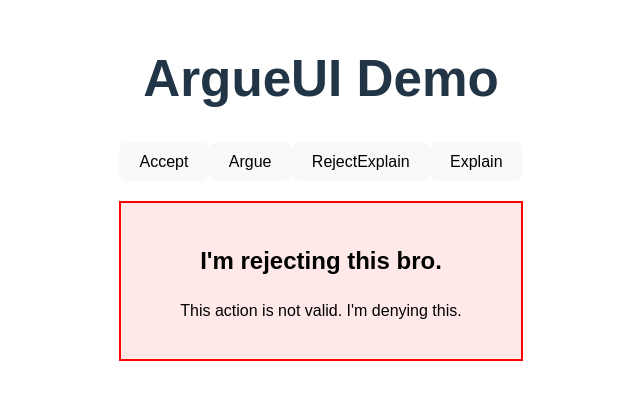
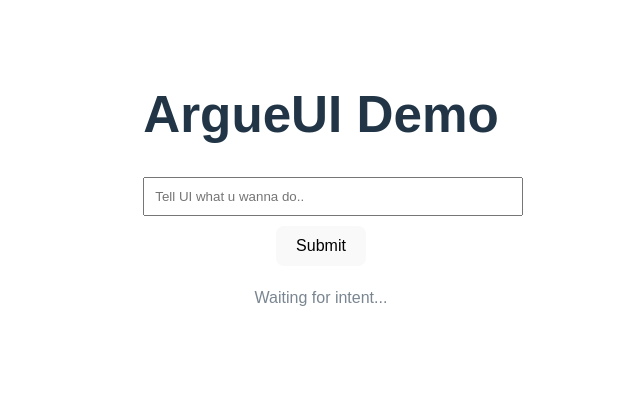
Before and after one commit to Pritam-Sing-2025/arguui, a React (Vite) app: page / in a window 1280 px wide. Shown: the part 211-610 px from the top of the page, without its empty margins (319-959 px from the left). Built offline with nearby package versions, Linux system fonts and the light colour scheme.

Commit message:
change UI based on user input

```diff
--- a/src/App.jsx
+++ b/src/App.jsx
@@ -7,8 +7,33 @@ import Reject from './components/reject.jsx';
 import Explain from './components/explain.jsx';
 
 function App() {
-  const [uiState, setUiState] = useState("reject"); //accept, argue, reject, explain
+  const [uiState, setUiState] = useState(null); //accept, argue, reject, explain
+  const [input, setInput] = useState("");
+
+  const decideUI = (input) => {
+    const lower = input.trim().toLowerCase();
+    if (!lower) {
+      setUiState('reject');
+      return;
+    }
+    if (lower.includes("submit") || lower.includes("ok")) {
+      setUiState("accept");
+    }
+    else if (lower.includes("why") || lower.includes("explain")) {
+      setUiState("explain");
+    }
+    else if (lower.includes("don't care") || lower.includes("dont care") || lower.includes("force")) {
+      setUiState("argue");
+    }
+    else {
+      setUiState("reject");
+    }
+  };
+
   const renderUI = () => {
+    if (!uiState) {
+      return <p style={{opacity: 0.6}}>Waiting for intent...</p>;
+    }
     switch (uiState) {
       case "accept":
         return <Accept />
@@ -18,19 +43,42 @@ function App() {
         return <Reject />
       case "explain":
         return <Explain />
+      default:
+        return null;
     }
   };
+
   return (
         <div style={{padding: "40px", fontFamily: "sans-serif"}}>
           <h1>ArgueUI Demo</h1>
-          <div style={{marginBottom: "20px"}}>
+          <input
+            type='text'
+            placeholder='Tell UI what u wanna do..'
+            value={input}
+            onChange={(e) => setInput(e.target.value)}
+            style={{width: "100%", padding: "10px", marginBottom: "10px"}}
+          />
+          <button
+            onClick={() => {
+              console.log("Input: ", input);
+              decideUI(input);
+            }}
+          >
+            Submit
+          </button>
+          <div style={{marginTop: "20px"}}>
+            {renderUI()}
+          </div>
+
+
+
+          {/* <div style={{marginBottom: "20px"}}>
             <button onClick={() => setUiState("accept")}>Accept</button>
             <button onClick={() => setUiState("argue")}>Argue</button>
             <button onClick={() => setUiState("reject")}>RejectExplain</button>
             <button onClick={() => setUiState("explain")}>Explain</button>
           </div>
-          {renderUI()}
-
+          {renderUI()} */}
 
           {/* <h1>Accept Demo</h1>
           <Accept /> */}
@@ -40,23 +88,9 @@ function App() {
           <Reject />  */}
           {/* <h1>Explanation Demo</h1>
           <Explain />  */}
+
         </div>
-      )
+      );
 }
 
-// function App() {
-//   return (
-//     <div style={{padding: "40px", fontFamily: "sans-serif"}}>
-//       {/* <h1>Accept Demo</h1>
-//       <Accept /> */}
-//       {/* <h1>Argue Demo</h1>
-//       <Argue /> */}
-//       <h1>Reject Demo</h1>
-//       <Reject />
-//       {/* <h1>Explanation Demo</h1>
-//       <Explain />  */}
-//     </div>
-//   )
-// }
-
 export default App;
```
